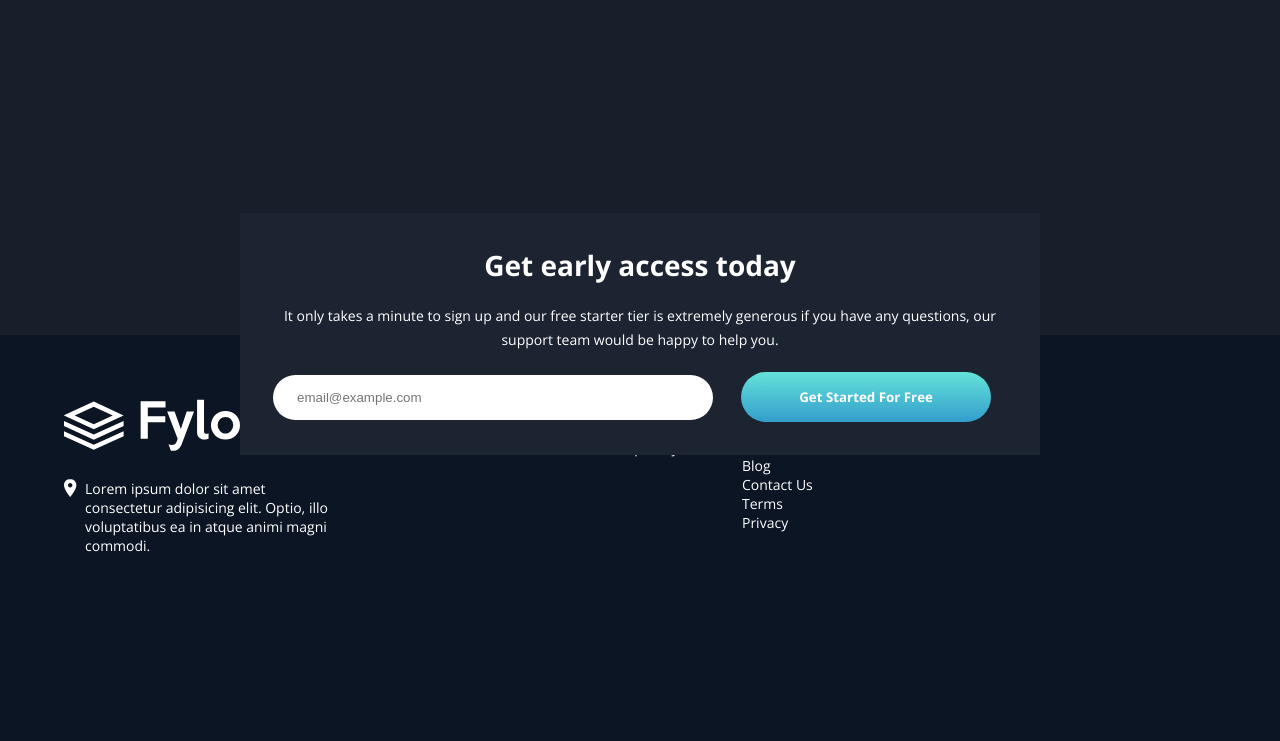
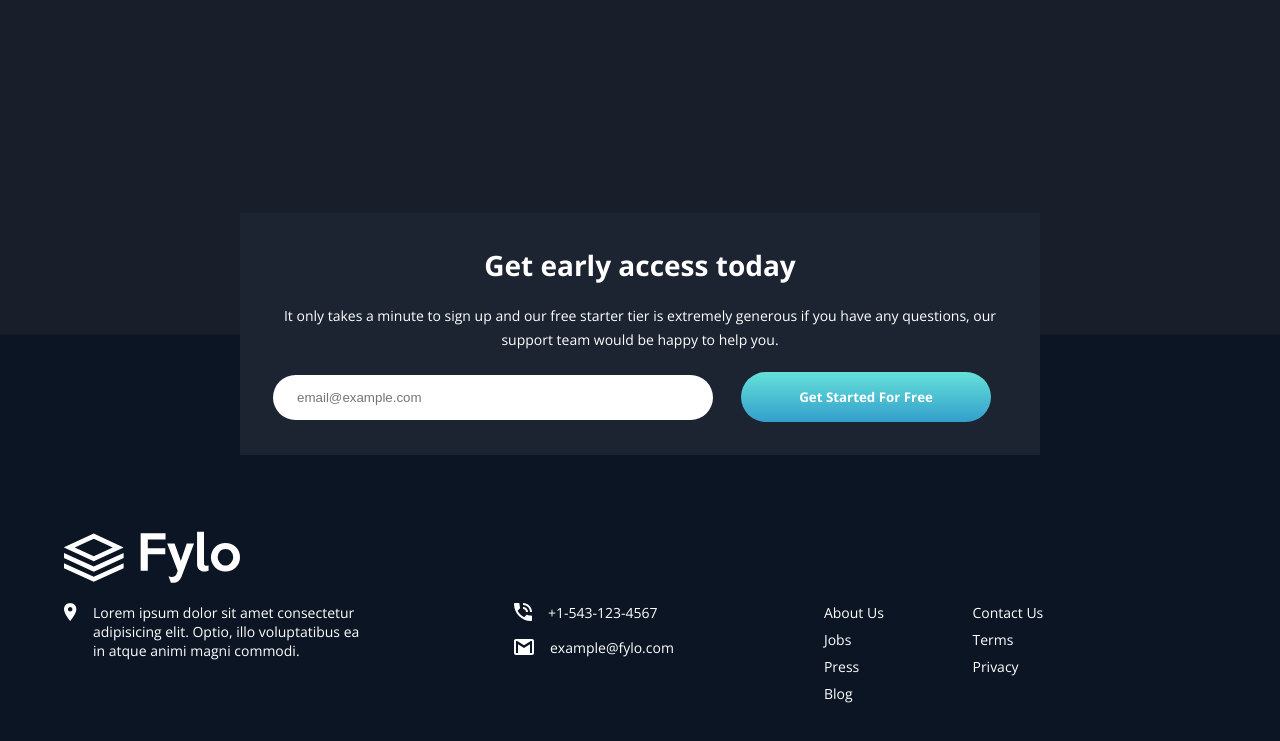
Before and after one commit to HugoPDF5/fylo-landing, a plain HTML site: page index.html in a window 1280 px wide. Shown: the part 2449-3190 px from the top of the page. Drawn offline with nearby package versions, Linux system fonts and the light colour scheme.

Commit message:
finalizando parte estatica da landing page

```diff
--- a/index.html
+++ b/index.html
@@ -142,8 +142,13 @@
 
   <div class="info">
 
+    <div class="logo-header">
+      <img src="images/logo.svg" class="logo" alt="">
+    </div>
+
+    <div class="container-footer">
+
     <div class="address">
-      <img src="images/logo.svg" class="logo" alt="">
       <div>
         <img src="images/icon-location.svg" class="gps" alt="">
         <p>Lorem ipsum dolor sit amet consectetur adipisicing elit. Optio, illo voluptatibus ea in atque animi magni commodi. </p>
@@ -171,8 +176,8 @@
       <p>Terms</p>
       <p>Privacy</p>
   </div>
+  </div>
 </div>
-
 </footer>
 
 </html>
--- a/styles.css
+++ b/styles.css
@@ -259,38 +259,57 @@ footer {
 }
 
 footer .info {
-    padding: 64px;
+    padding: 196px 64px 64px 64px;
+}
+
+footer .logo-header {
+    height: 100%;
+ }
+
+footer .container-footer {
     display: flex;
-    gap: 16px;
+    margin-top: 16px;
 
 }
 
 .address {
-    max-width: 45%;
-}
-
-.address img .logo {
-    display: block;
+    max-width: 300px;
 }
 
 .address > div {
-    margin-top: 24px;
     display: flex;
     gap: 8px;
     align-items: flex-start;
 }
 
 .address > div > p {
-   max-width: 50%;
+   margin-left: 8px;
 }
 
 .contact {
     display: flex;
     flex-direction: column;
+    justify-content: flex-start;
+    margin-left: 150px;
+    gap: 16px;
 }
 
-.contact .tel {
+.contact .tel,
+.contact .email {
     display: flex;
     align-items: center;
-    justify-content: space-between;
+    justify-content: flex-start;
+    gap: 16px;
 }
+
+
+.links {
+    margin-left: 150px;
+    width: 300px;
+    max-width: 400px;
+    display: flex;
+    flex-direction: column;
+    flex-wrap: wrap;
+    gap: 8px;
+    height: 120px;
+}
```
